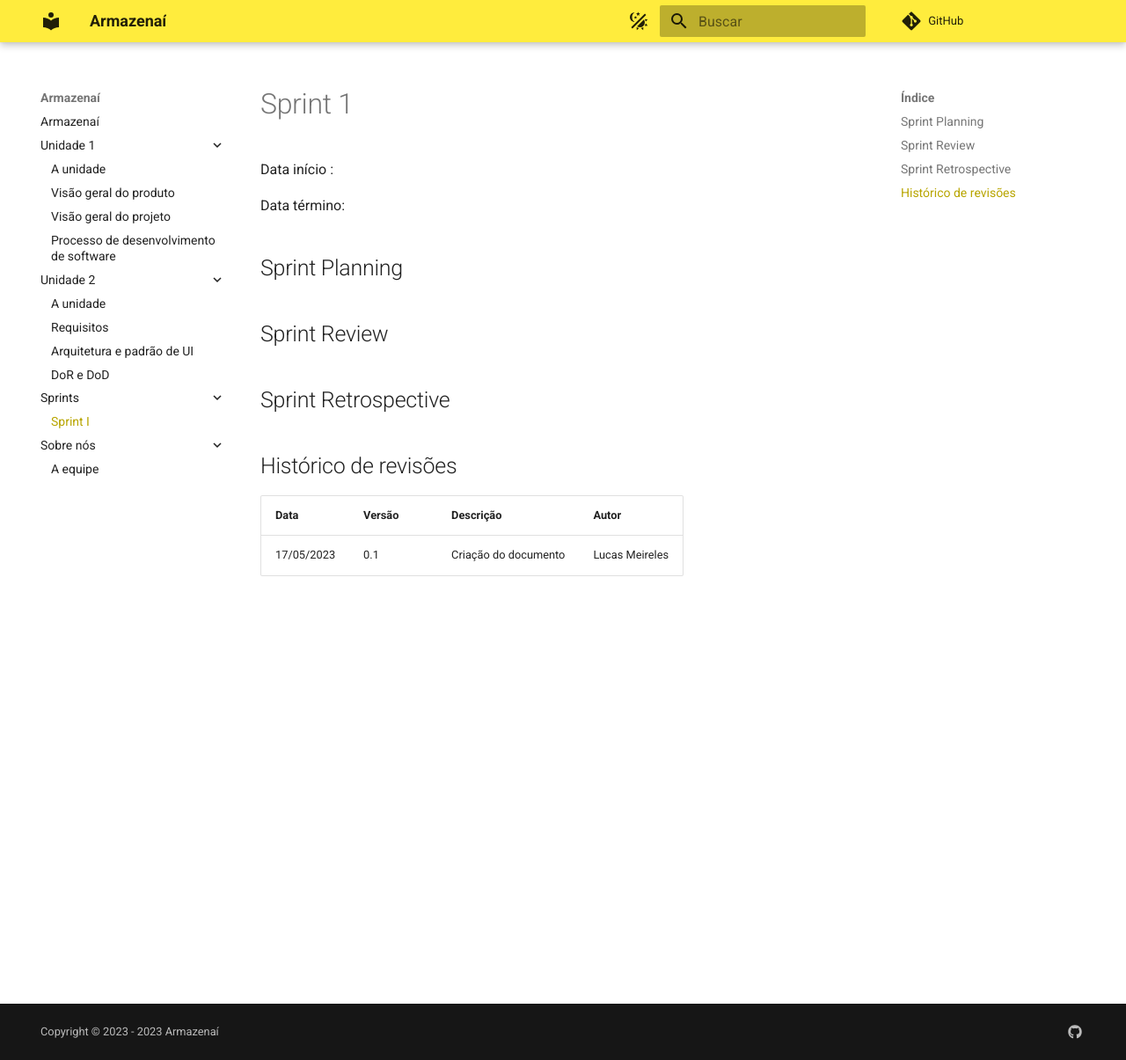
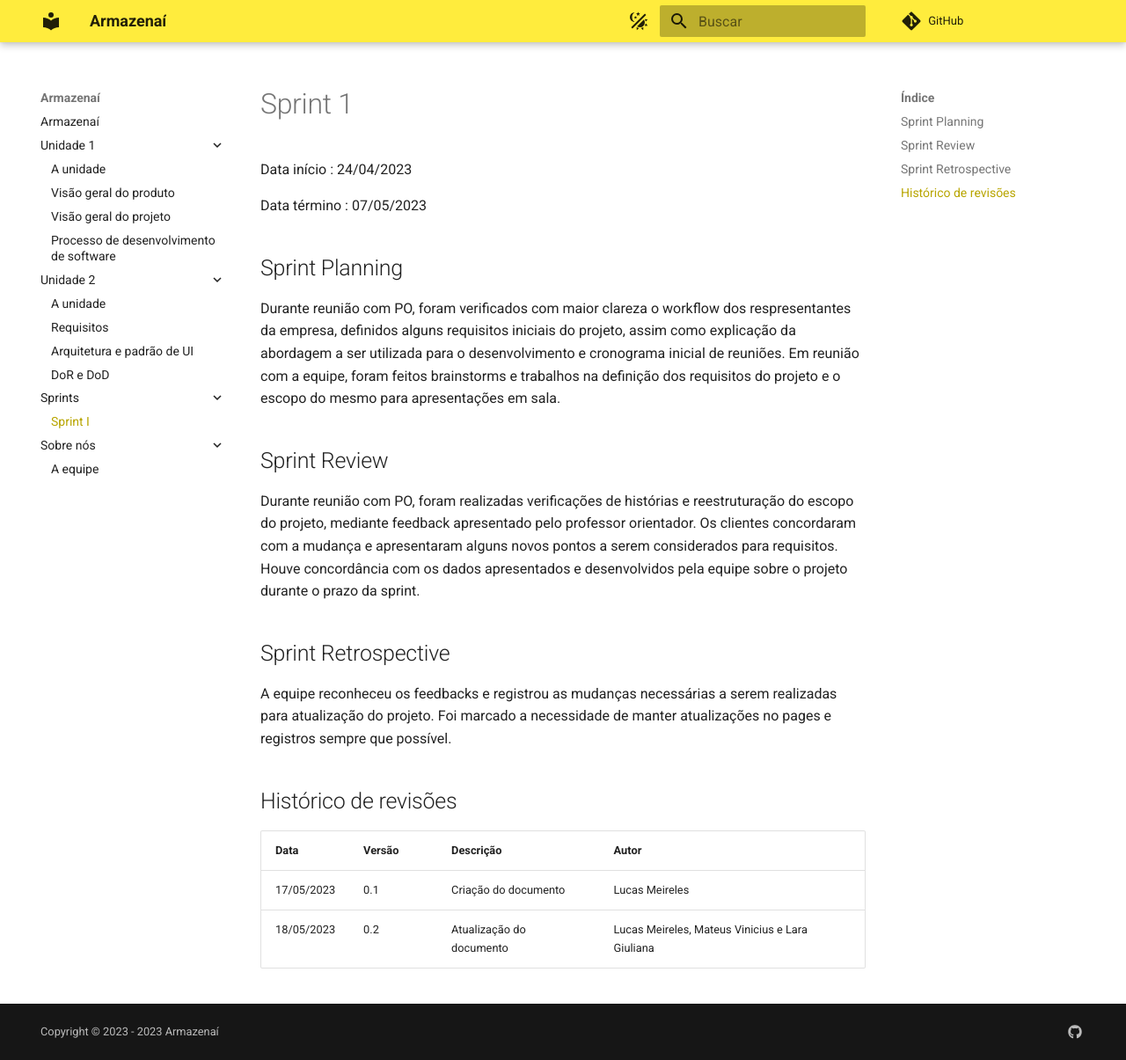
Before and after one commit to mdsreq-fga-unb/2023.1-Armazenai, an MkDocs documentation site: the page built from docs/Sprints/sprintI.md, in a window 1280 px wide and 1205 px high. Shown: the whole window at 88% size. Built offline with MkDocs 1.6.1 and Material for MkDocs 9.7.7, drawn with Linux system fonts in a browser that asks for light colours; comment, search, counter and statistics services are not loaded.

Commit message:
Updating Sprint I

```diff
--- a/docs/Sprints/sprintI.md
+++ b/docs/Sprints/sprintI.md
@@ -1,22 +1,24 @@
 # Sprint 1
 
-Data início :
+Data início : 24/04/2023
 
-Data término:
+Data término : 07/05/2023
 
 
 
 ## Sprint Planning
-
+Durante reunião com PO, foram verificados com maior clareza o workflow dos respresentantes da empresa, definidos alguns requisitos iniciais do projeto, assim como explicação da abordagem a ser utilizada para o desenvolvimento e cronograma inicial de reuniões.
+Em reunião com a equipe, foram feitos brainstorms e trabalhos na definição dos requisitos do projeto e o escopo do mesmo para apresentações em sala.
 
 ## Sprint Review
-
+Durante reunião com PO, foram realizadas verificações de histórias e reestruturação do escopo do projeto, mediante feedback apresentado pelo professor orientador. Os clientes concordaram com a mudança e apresentaram alguns novos pontos a serem considerados para requisitos. Houve concordância com os dados apresentados e desenvolvidos pela equipe sobre o projeto durante o prazo da sprint.
 
 ## Sprint Retrospective
-
+A equipe reconheceu os feedbacks e registrou as mudanças necessárias a serem realizadas para atualização do projeto. Foi marcado a necessidade de manter atualizações no pages e registros sempre que possível.
 
 ## Histórico de revisões
 
 | Data | Versão | Descrição | Autor |
 |---|---|---|---|
 | 17/05/2023 | 0.1 | Criação do documento | Lucas Meireles |
+| 18/05/2023 | 0.2 | Atualização do documento | Lucas Meireles, Mateus Vinicius e Lara Giuliana |
```
